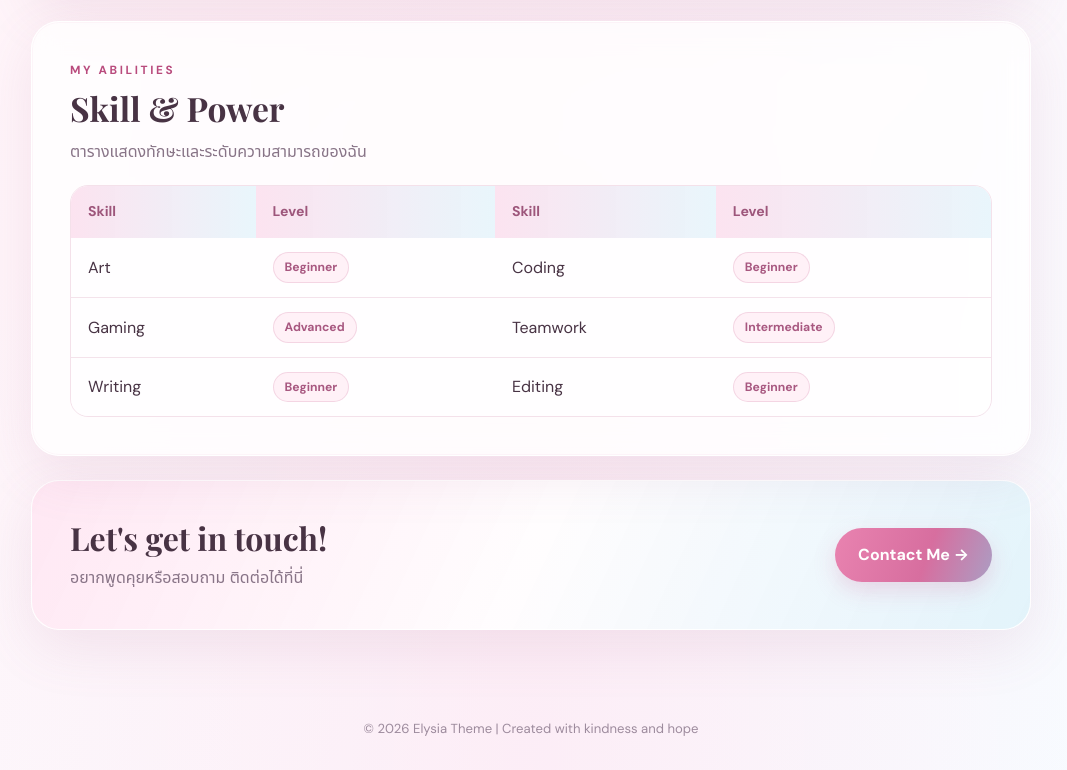
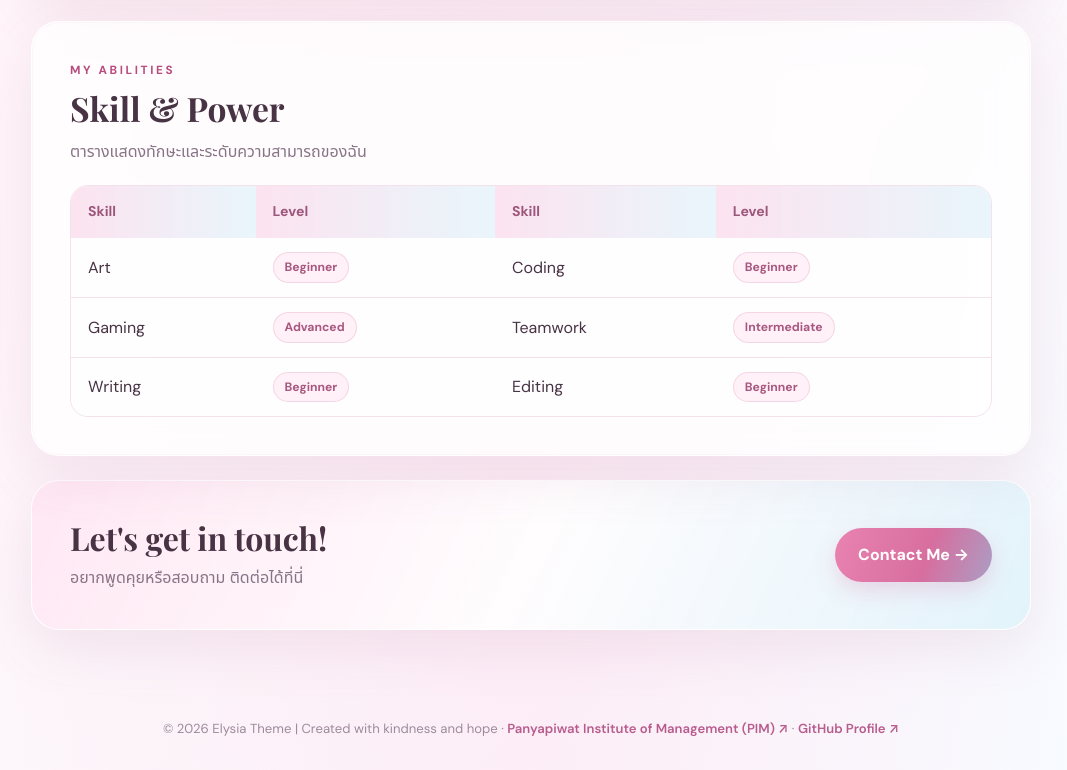
Before and after one commit to chinachot12-afk/resume, a plain HTML site: page index.html in a window 1280 px wide. Shown: the part 1169-1939 px from the top of the page, without its empty margins (109-1176 px from the left). Drawn offline with nearby package versions, Linux system fonts and the light colour scheme.

Commit message:
Add files via upload

```diff
--- a/index.html
+++ b/index.html
@@ -118,7 +118,7 @@
     </main>
 
     <footer>
-        <p>© 2026 Elysia Theme | Created with kindness and hope</p>
+        <p>© 2026 Elysia Theme | Created with kindness and hope · <a class="footer-link" href="https://www.pim.ac.th" target="_blank" rel="noopener noreferrer">Panyapiwat Institute of Management (PIM) ↗</a> · <a class="footer-link" href="https://github.com/chinachot12-afk" target="_blank" rel="noopener noreferrer">GitHub Profile ↗</a></p>
     </footer>
 </body>
 </html>
--- a/styles.css
+++ b/styles.css
@@ -271,6 +271,8 @@ h1, h2, .content-card h2, .profile-info h2, .contact-card h2 {
 
 footer { padding: 24px 20px 30px; color: #9d8b9d; text-align: center; font-size: .82rem; }
 footer p { margin: 0; }
+.footer-link { color: #b85c8d; text-decoration: none; font-weight: 600; transition: color .2s ease; }
+.footer-link:hover { color: #6eabc9; text-decoration: underline; text-underline-offset: 3px; }
 
 ::selection { color: #743c5d; background: #f9d2e4; }
 :focus-visible { outline: 3px solid rgba(110,171,201,.7); outline-offset: 3px; }
```
Also changed, not shown: Contact.html (+1 -1 lines).
